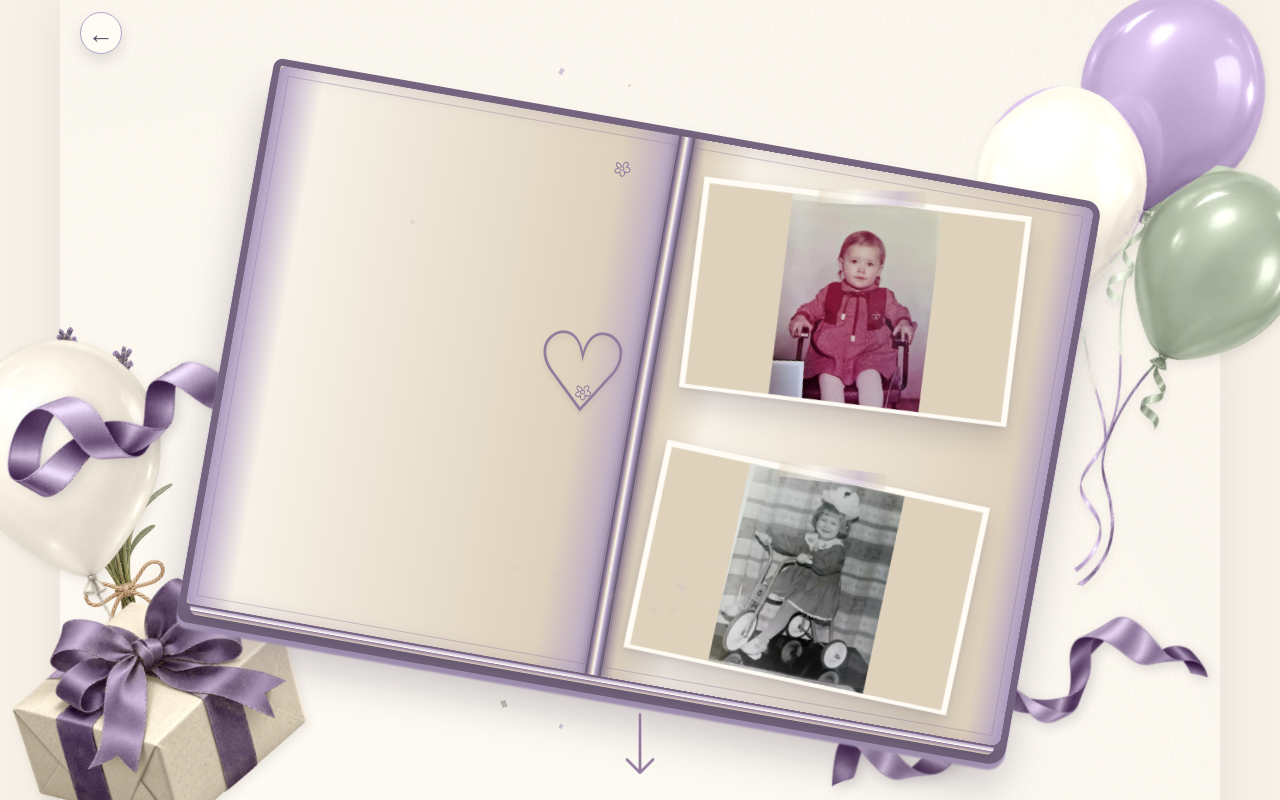
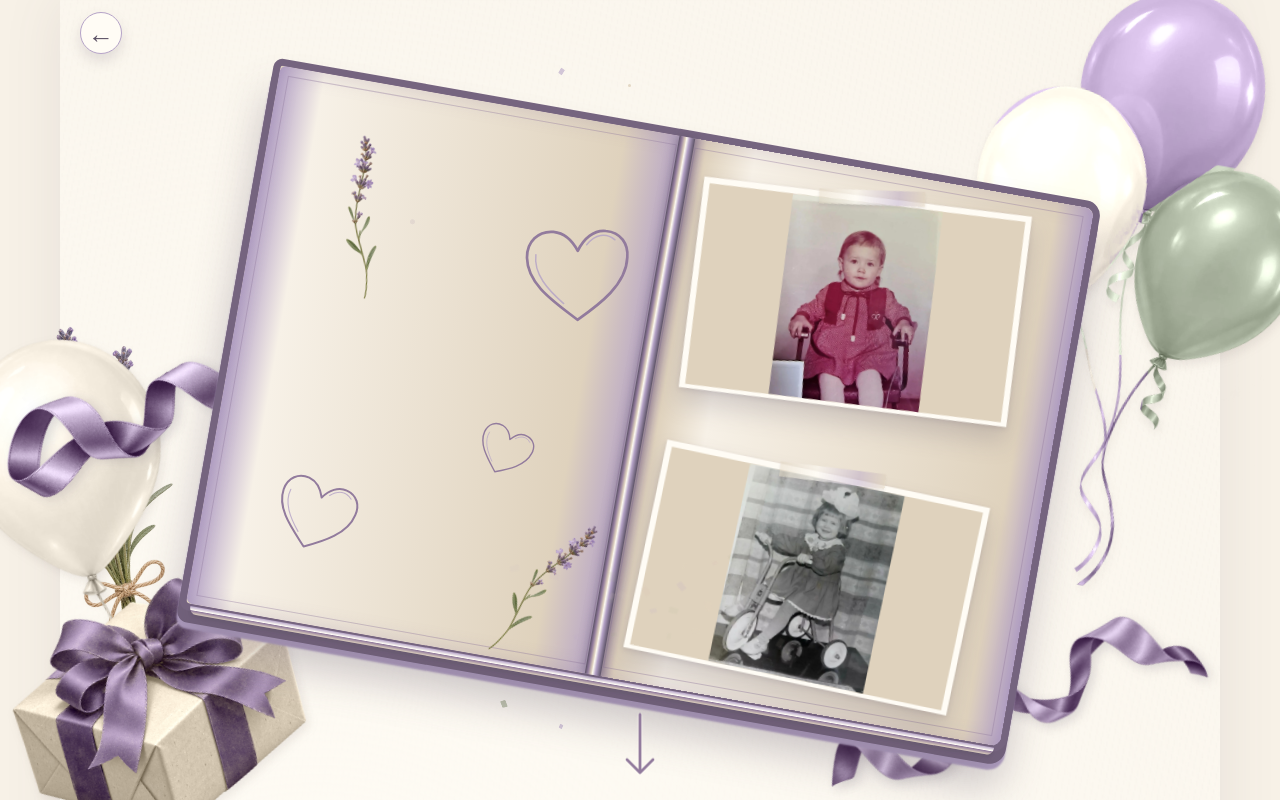
Before and after one commit to site-app-rg/birthday-polina-lena-template, a React (Vite) app: page / in a window 1280 px wide. Both pictures are taken after a click on the button "Открыть поздравление". Shown: the top 800 px of the page. Built offline with nearby package versions, Linux system fonts and the light colour scheme.

Commit message:
Refine Polina album page decorations

```diff
--- a/src/card.css
+++ b/src/card.css
@@ -557,9 +557,6 @@ button:focus-visible{outline:3px solid #ad4f32;outline-offset:4px}
 .cover-polaroid .cover-polaroid__pushpin{position:absolute;z-index:4;left:30%;top:-21px;width:33px;height:33px;max-width:none;object-fit:contain;transform:translateX(-50%) rotate(-4deg);filter:drop-shadow(1px 2px 1px #57332666);pointer-events:none}
 .hand-drawn-flower{stroke:#905543;stroke-width:1.35;stroke-linecap:round;stroke-linejoin:round}
 .collage-note__flower{display:inline-block;width:23px;height:24px;margin-left:1px;vertical-align:-4px;transform:rotate(-8deg)}
-.album-book .album-book__flower{position:absolute;right:48px;width:23px;height:24px;transform:rotate(-8deg);pointer-events:none}
-.album-book__flower--top{top:5.5%}
-.album-book__flower--bottom{top:47%}
 .collage-note{text-align:center}
 .surprise-player__wave{position:relative;height:44px}
 .surprise-player__seek{position:absolute;inset:0;width:100%;height:100%;margin:0;opacity:0;cursor:ew-resize;touch-action:none;appearance:none;-webkit-appearance:none}
@@ -777,12 +774,31 @@ button:focus-visible{outline-color:#927B9D}
 @keyframes vintage-telephone-ring{0%{transform:rotate(-4deg)}100%{transform:rotate(4deg)}}
 @media(prefers-reduced-motion:reduce){.vintage-telephone__button--ringing{animation:none}}
 
-/* Подписи Полины: левая страница детского альбома показывает сердечко или веточку лаванды вместо текста, коллажи получают новые надписи, а слайдер освобождён от заголовка и его верхнего отступа. Механика перелистывания сохранена. */
-.album-book .album-book__emblem{position:absolute;z-index:1;top:35%;left:auto;right:14px;display:block;pointer-events:none;transform:rotate(-7deg);transition:opacity .18s ease}
-.album-book__emblem--heart{color:#927B9D;font:clamp(65px,17vw,110px)/1 Georgia,serif;text-shadow:0 3px 5px #5C526525}
-.album-book .album-book__emblem--lavender{top:30%;width:clamp(70px,21vw,125px);height:auto;opacity:0;transform:rotate(18deg)}
-.album-sequence.is-second .album-book__emblem--heart{opacity:0}
-.album-sequence.is-second .album-book__emblem--lavender{opacity:1}
+/* Левые страницы детского альбома: сердечки и прозрачные веточки привязаны к размерам страницы; у переплёта на телефоне видны несколько деталей каждого разворота. При перелистывании меняется только декоративная композиция. */
+.album-book__composition{position:absolute;inset:0;pointer-events:none;transition:opacity .18s ease}
+.album-book__composition--lavender,.album-sequence.is-second .album-book__composition--hearts{opacity:0}
+.album-sequence.is-second .album-book__composition--lavender{opacity:1}
+.album-book__ornament{position:absolute;display:block;height:auto;object-fit:contain;transform-origin:center;filter:none}
+svg.album-book__ornament{overflow:visible;stroke:#927B9D;stroke-width:1.8;stroke-linecap:round;stroke-linejoin:round}
+.album-book__heart-sketch{stroke:#B5A3C7;stroke-width:1;opacity:.8}
+.album-book__heart--large{top:18%;right:6%;width:29%;transform:rotate(-11deg)}
+.album-book__heart--small{top:57%;right:23%;width:15%;transform:rotate(14deg)}
+.album-book__heart--middle{top:72%;left:16%;width:22%;transform:rotate(9deg)}
+.album-book__sprig--hearts-top{top:9%;left:12%;width:28%;transform:rotate(-17deg)}
+.album-book__sprig--hearts-bottom{top:70%;right:2%;width:28%;transform:rotate(24deg)}
+.album-book__lavender--bouquet{top:13%;right:2%;width:41%;transform:rotate(12deg)}
+.album-book__lavender--sprig-right{top:66%;right:5%;width:31%;transform:rotate(-14deg)}
+.album-book__lavender--sprig-left{top:43%;left:13%;width:30%;transform:rotate(25deg)}
+.album-book__heart--lavender-right{top:53%;right:22%;width:15%;transform:rotate(17deg)}
+.album-book__heart--lavender-left{top:18%;left:14%;width:18%;transform:rotate(-9deg)}
 .collage .collage-note{max-width:59%;font-size:clamp(17px,4.5vw,24px);line-height:1.12}
 .photo-slider{padding-top:8px}
-@media(prefers-reduced-motion:reduce){.album-book .album-book__emblem{transition:none}}
+@media(max-width:700px){
+  .album-book__heart--large{right:4%;width:32%}
+  .album-book__heart--small{top:51%;right:4%;width:18%}
+  .album-book__sprig--hearts-bottom{right:0;width:31%}
+  .album-book__lavender--bouquet{right:0;width:45%}
+  .album-book__lavender--sprig-right{right:3%;width:34%}
+  .album-book__heart--lavender-right{top:51%;right:5%;width:18%}
+}
+@media(prefers-reduced-motion:reduce){.album-book__composition{transition:none}}
--- a/src/components/Album.tsx
+++ b/src/components/Album.tsx
@@ -29,6 +29,13 @@ function PhotoPrint({ item, caption, onOpen, className = '' }: { item: AlbumPhot
       {caption && <span className="photo-print__caption">{caption}</span>}
     </button>
   )
+}
+
+function AlbumHeart({ className }: { className: string }) {
+  return <svg className={`album-book__ornament ${className}`} viewBox="0 0 80 76" fill="none" aria-hidden="true" focusable="false">
+    <path d="M40 68C25 56 7 44 7 26 7 15 15 8 25 9c8 1 13 7 16 13 4-8 11-14 19-13 10 1 15 9 14 18-1 18-19 31-34 41Z" />
+    <path className="album-book__heart-sketch" d="M13 24c-2 13 8 24 18 33M47 18c6-7 13-8 19-3" />
+  </svg>
 }
 
 function AlbumSequence({ onOpenPhoto, modalOpen }: Pick<AlbumProps, 'onOpenPhoto' | 'modalOpen'>) {
@@ -73,11 +80,21 @@ function AlbumSequence({ onOpenPhoto, modalOpen }: Pick<AlbumProps, 'onOpenPhoto
         <img className="album-decor album-decor--ribbon-bottom" src={decorPath('ribbon-long-lavender.webp')} alt="" aria-hidden="true" />
         <div className="album-book" style={{ '--turn-angle': `${-180 * turn}deg` } as CSSProperties}>
           <div className="book-page book-page--left album-book__left">
-            <HandDrawnFlower className="album-book__flower album-book__flower--top" />
-            {/* Левая страница детского альбома: вместо текстовых подписей при перелистывании сменяются сердечко и небольшая веточка лаванды. */}
-            <span className="album-book__emblem album-book__emblem--heart" aria-hidden="true">♡</span>
-            <img className="album-book__emblem album-book__emblem--lavender" src={decorPath('lavender-sprig.webp')} alt="" aria-hidden="true" />
-            <HandDrawnFlower className="album-book__flower album-book__flower--bottom" />
+            {/* Левые страницы детского альбома: два набора сердечек и прозрачной лаванды сменяются вместе с разворотом; часть деталей расположена у переплёта и остаётся видимой на телефоне. */}
+            <div className="album-book__composition album-book__composition--hearts" aria-hidden="true">
+              <AlbumHeart className="album-book__heart--large" />
+              <AlbumHeart className="album-book__heart--small" />
+              <AlbumHeart className="album-book__heart--middle" />
+              <img className="album-book__ornament album-book__sprig--hearts-top" src={decorPath('lavender-sprig.webp')} alt="" />
+              <img className="album-book__ornament album-book__sprig--hearts-bottom" src={decorPath('lavender-sprig.webp')} alt="" />
+            </div>
+            <div className="album-book__composition album-book__composition--lavender" aria-hidden="true">
+              <img className="album-book__ornament album-book__lavender--bouquet" src={decorPath('lavender-bouquet.webp')} alt="" />
+              <img className="album-book__ornament album-book__lavender--sprig-right" src={decorPath('lavender-sprig.webp')} alt="" />
+              <img className="album-book__ornament album-book__lavender--sprig-left" src={decorPath('lavender-sprig.webp')} alt="" />
+              <AlbumHeart className="album-book__heart--lavender-right" />
+              <AlbumHeart className="album-book__heart--lavender-left" />
+            </div>
           </div>
           <div className="book-page book-page--right album-book__under" inert={!secondVisible} aria-hidden={!secondVisible}>
             <PhotoPrint item={childhoodPhotos[2]} onOpen={onOpenPhoto} className="book-photo book-photo--first" />
```
